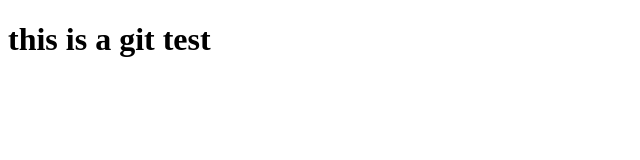
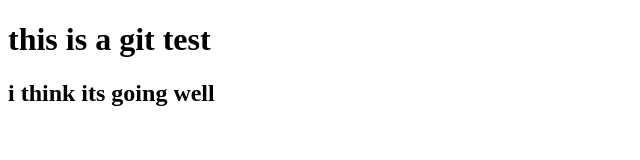
Before and after one commit to Mucaros/another-git-test, a plain HTML site: page index.html in a window 1280 px wide. Shown: the whole page, without its empty margins (0-640 px from the left). Drawn offline with Linux system fonts and the light colour scheme.

Commit message:
added h2 element

```diff
--- a/index.html
+++ b/index.html
@@ -7,5 +7,6 @@
 </head>
 <body>
     <h1>this is a git test</h1>
+    <h2>i think its going well</h2>
 </body>
 </html>
```
